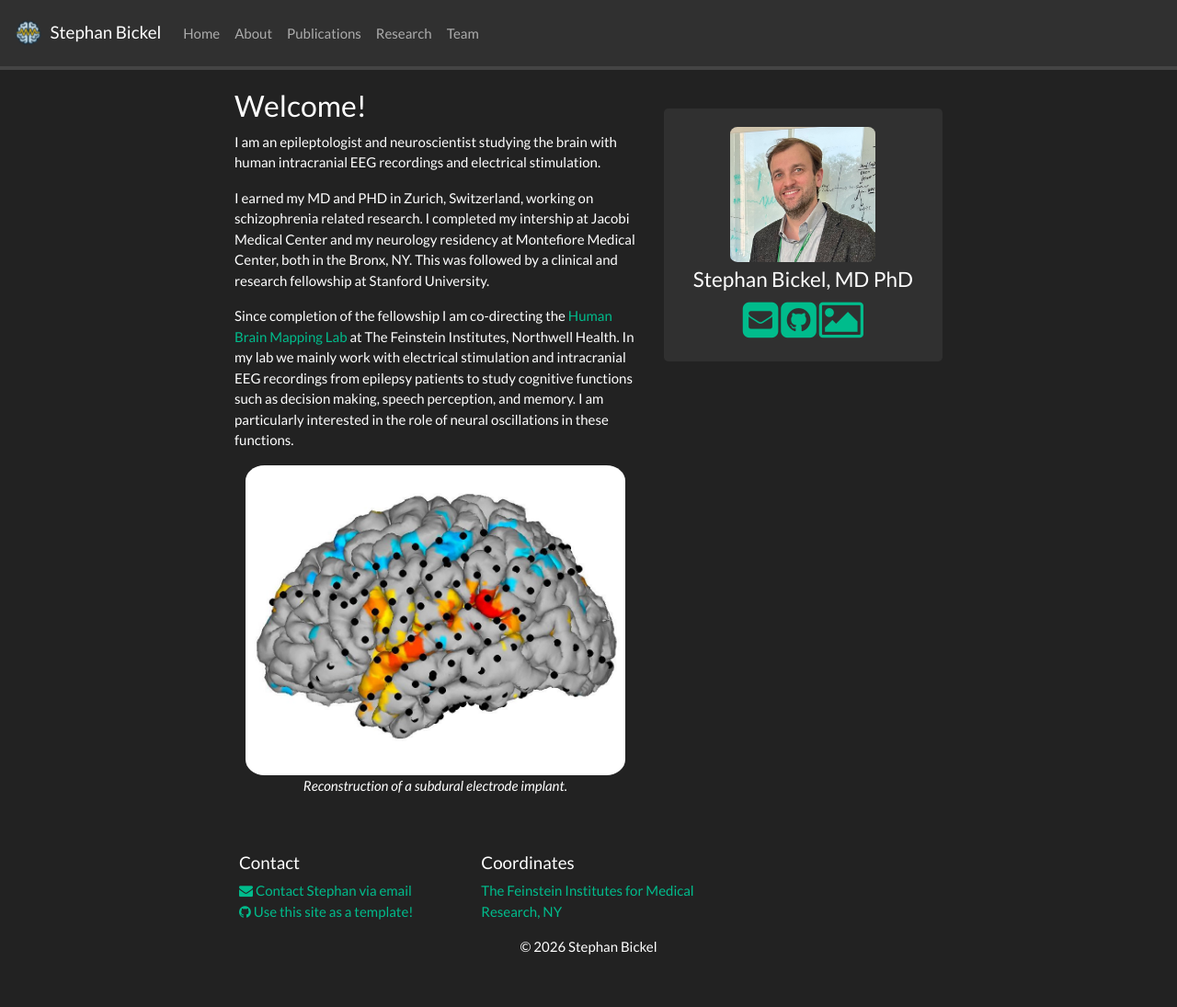
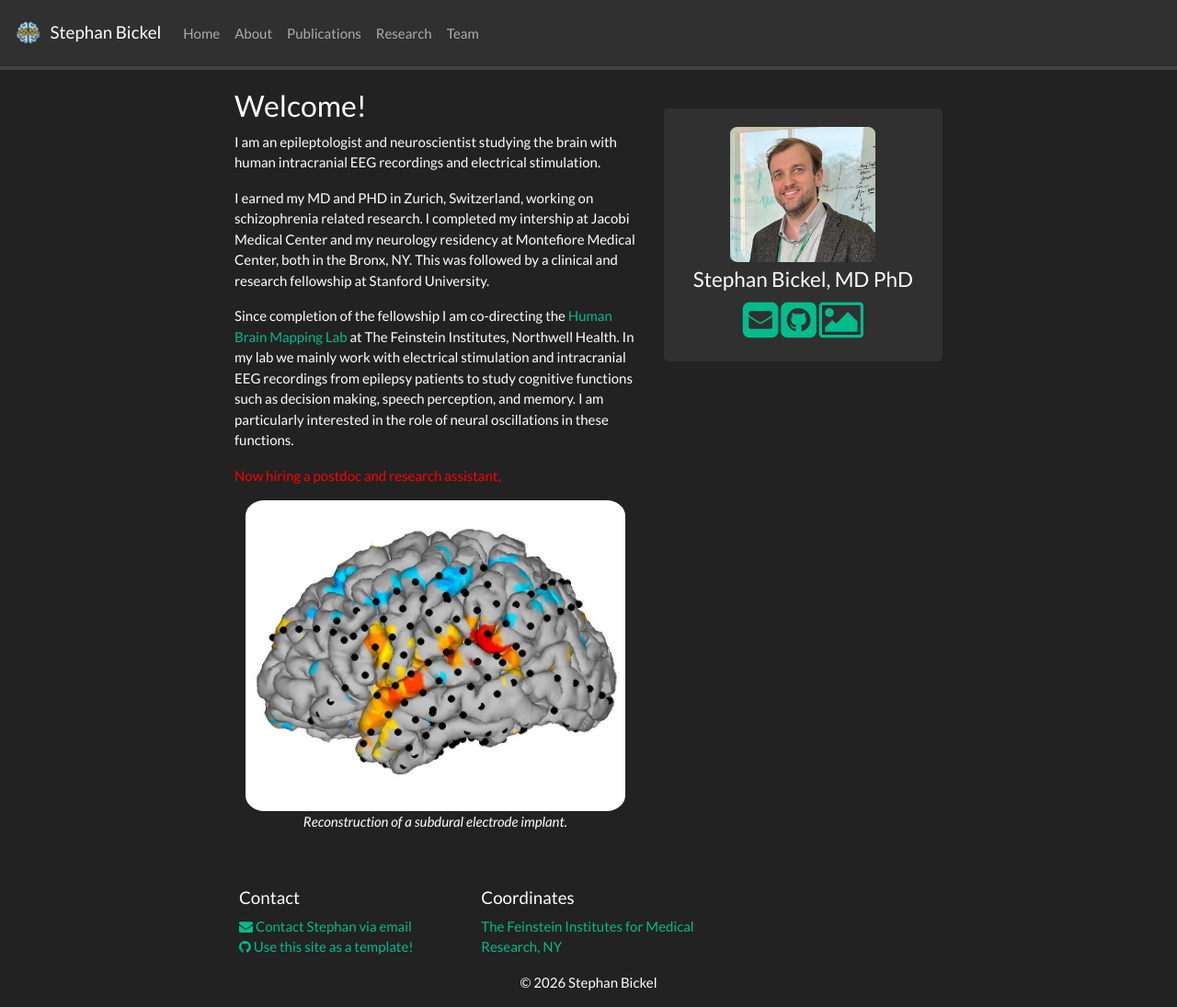
Before and after one commit to stebick/personalpage, a Jekyll site: the page built from _pages/home.md, in a window 1280 px wide and 1095 px high. Shown: the whole window at 92% size. Built offline with Jekyll 4.4.1, drawn with Linux system fonts in a browser that asks for light colours; nearby versions of some CDN libraries; a style sheet for code colours, icons or effects is not loaded.

Commit message:
Update home.md

```diff
--- a/_pages/home.md
+++ b/_pages/home.md
@@ -13,6 +13,8 @@ I earned my MD and PHD in Zurich, Switzerland, working on schizophrenia related
 
 Since completion of the fellowship I am co-directing the [Human Brain Mapping Lab](https://hbmlab-nyc.com/) at The Feinstein Institutes, Northwell Health. In my lab we mainly work with electrical stimulation and intracranial EEG recordings from epilepsy patients to study cognitive functions such as decision making, speech perception, and memory. I am particularly interested in the role of neural oscillations in these functions.
 
+<span style="color: red;">Now hiring a postdoc and research assistant,</span>
+
 <div class="container">
 <div class="row">
 <center>
```
